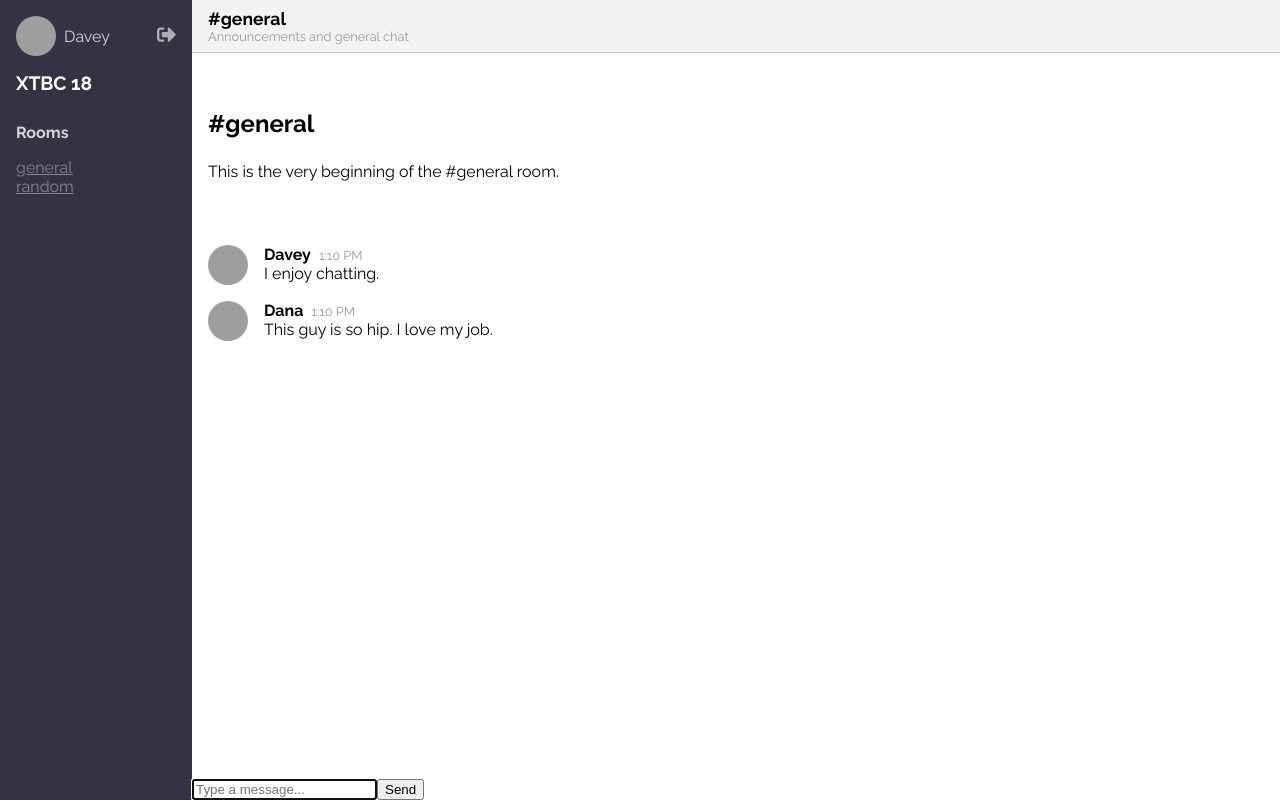
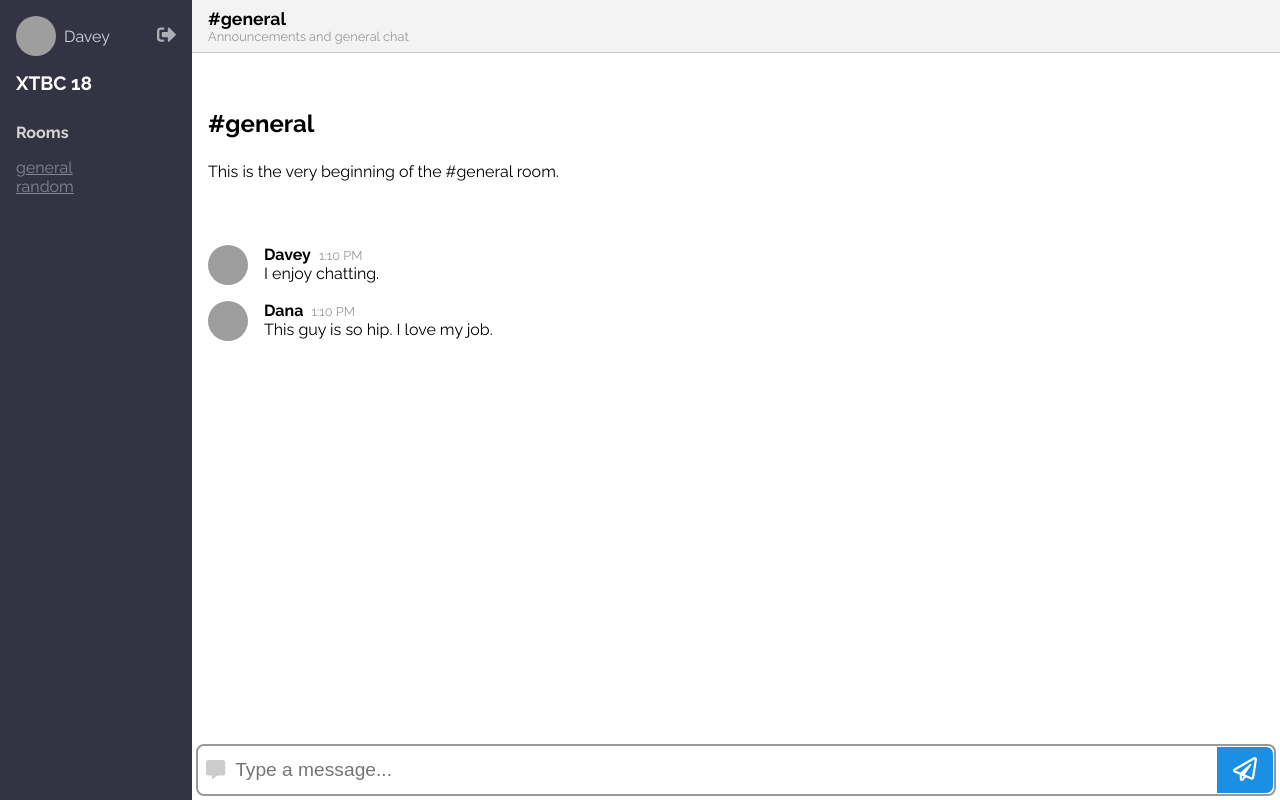
Before and after one commit to xtbc18s3/chatarang, a React (Create React App) app: page / in a window 1280 px wide. Built offline with nearby package versions, Linux system fonts and the light colour scheme; grey boxes are pictures that could not be loaded.

Commit message:
Style MessageForm

```diff
--- a/src/MessageForm.js
+++ b/src/MessageForm.js
@@ -1,4 +1,5 @@
 import React, { Component } from 'react'
+import { StyleSheet, css } from 'aphrodite'
 
 class MessageForm extends Component {
   state = {
@@ -18,24 +19,75 @@
   render() {
     return (
       <form
-        className="MessageForm"
+        className={`MessageForm ${css(styles.messageForm)}`}
         onSubmit={this.handleSubmit}
       >
+        <div className={css(styles.icon)}>
+          <i className="fas fa-comment-alt"></i>
+        </div>
         <input
           autoFocus
           required
+          className={css(styles.input)}
           type="text"
           name="body"
           placeholder="Type a message..."
           value={this.state.body}
           onChange={this.handleChange}
         />
-        <button type="submit">
-          Send
+        <button
+          type="submit"
+          className={css(styles.button)}
+        >
+          <i className="far fa-paper-plane" title="Send"></i>
         </button>
       </form>
     )
   }
 }
 
+const styles = StyleSheet.create({
+  messageForm: {
+    backgroundColor: 'white',
+    height: '3rem',
+    display: 'flex',
+    alignItems: 'stretch',
+    border: '2px solid #999',
+    borderRadius: '0.5rem',
+    margin: '0.25rem',
+    padding: 0,
+  },
+
+  icon: {
+    display: 'flex',
+    borderRadius: '0.5rem',
+    alignItems: 'center',
+    backgroundColor: 'white',
+    color: '#ccc',
+    padding: '0 0.5rem',
+    fontSize: '1.2rem',
+  },
+
+  input: {
+    flex: 1,
+    fontSize: '1.2rem',
+    border: 0,
+
+    ':focus': {
+      outline: 0,
+    },
+  },
+
+  button: {
+    fontSize: '1.5rem',
+    backgroundColor: '#1A8FE3',
+    color: 'white',
+    paddingLeft: '1rem',
+    paddingRight: '1rem',
+    borderTopRightRadius: '0.5rem',
+    borderBottomRightRadius: '0.5rem',
+    border: '1px solid white',
+  }
+})
+
 export default MessageForm
```
